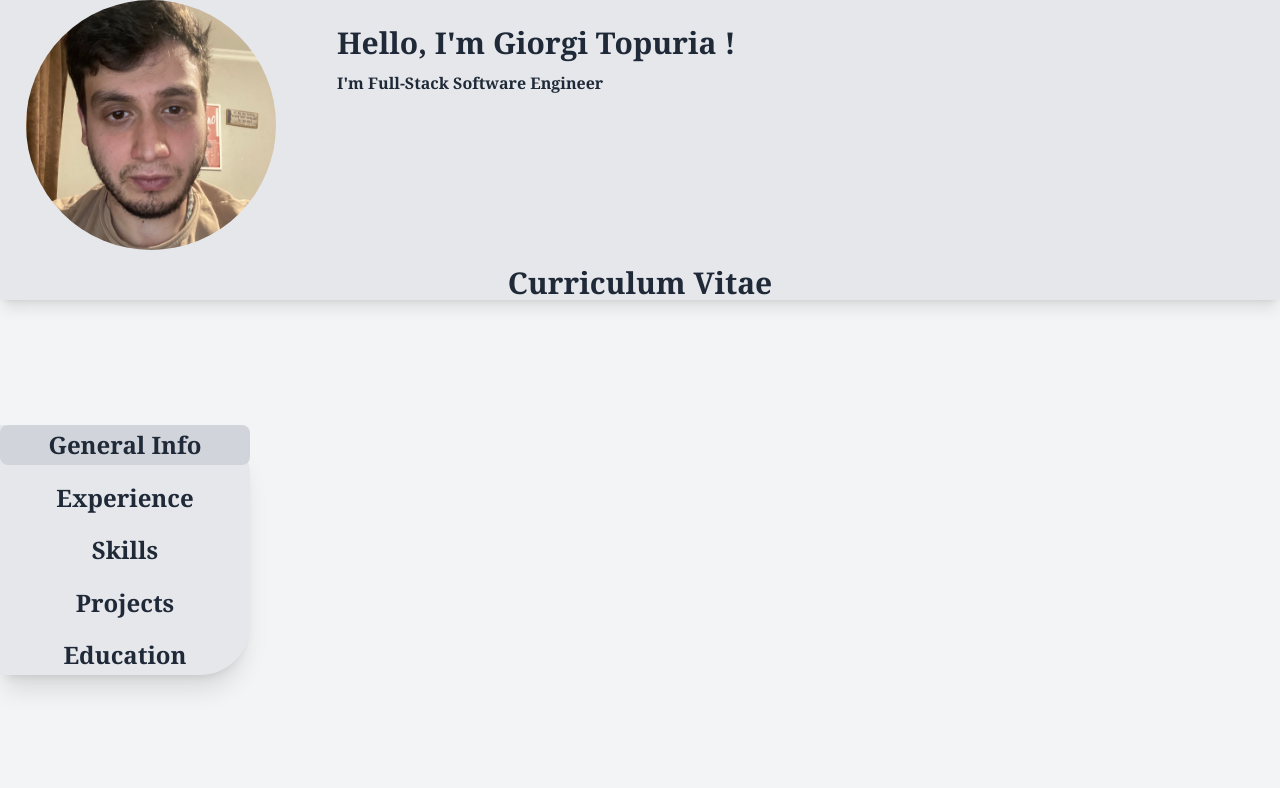
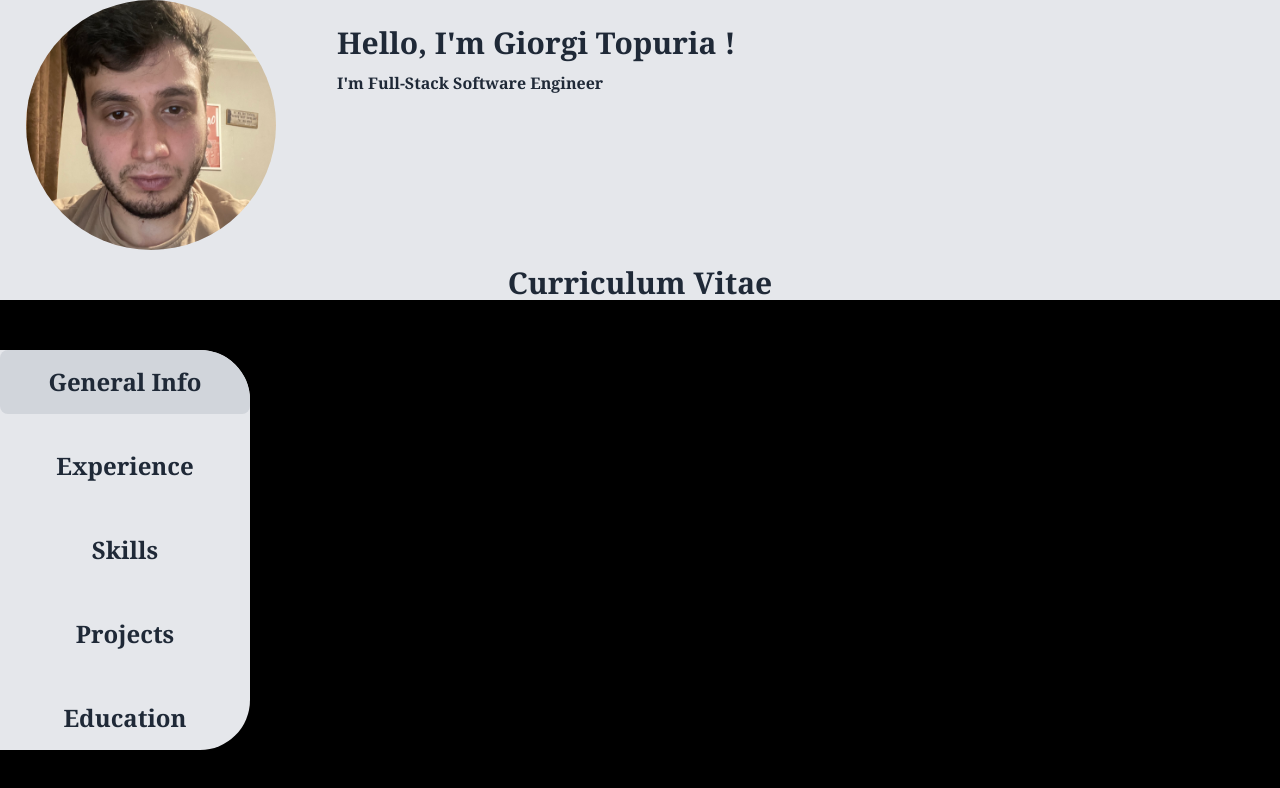
Before and after one commit to DarkSidedMangoose/CV, a React (Create React App) app: page / in a window 1280 px wide. Shown: the top 788 px of the page. Built offline with nearby package versions, Linux system fonts and the light colour scheme.

Commit message:
add some styles

```diff
--- a/src/App.tsx
+++ b/src/App.tsx
@@ -17,13 +17,17 @@ function App() {
     <div className="w-screen h-screen flex flex-col  items-center bg-gray-100">
       <Header />
       <main className="w-full h-full flex items-center  gap-[5%]">
-        <aside className="min-w-[250px] w-[15%] h-1/2 bg-gray-200 shadow-lg flex flex-col items-center justify-center gap-[5%] shadow-xl rounded-tr-[50px] rounded-br-[50px]">
+        <aside className="absolute min-w-[250px] w-[15%] h-1/2 bg-gray-200 shadow-lg flex flex-col items-center justify-center gap-[5%] shadow-xl rounded-tr-[50px] rounded-br-[50px]">
           {SidebarDatas.map((data, index) => (
             <Fragment key={index}>
               <h1
                 onClick={() => setStateOfSidebar(index)}
                 style={{ height: `calc(100% / ${SidebarDatas.length})` }}
-                className={`text-2xl w-full  font-bold text-gray-800 font-serif cursor-pointer hover:bg-gray-300 flex items-center justify-center rounded-lg transition-all duration-300 ease-in-out ${
+                className={`text-2xl w-full ${
+                  index === 0
+                    ? "rounded-tr-[50px]"
+                    : index === SidebarDatas.length - 1 && "rounded-br-[50px]"
+                }  font-bold text-gray-800 font-serif cursor-pointer hover:bg-gray-300 flex items-center justify-center rounded-lg transition-all duration-300 ease-in-out ${
                   stateOfSidebar === index && "bg-gray-300"
                 }`}
               >
@@ -32,6 +36,7 @@ function App() {
             </Fragment>
           ))}
         </aside>
+        <div className="w-full p-[5%] h-full bg-black"></div>
       </main>
     </div>
   );
```
